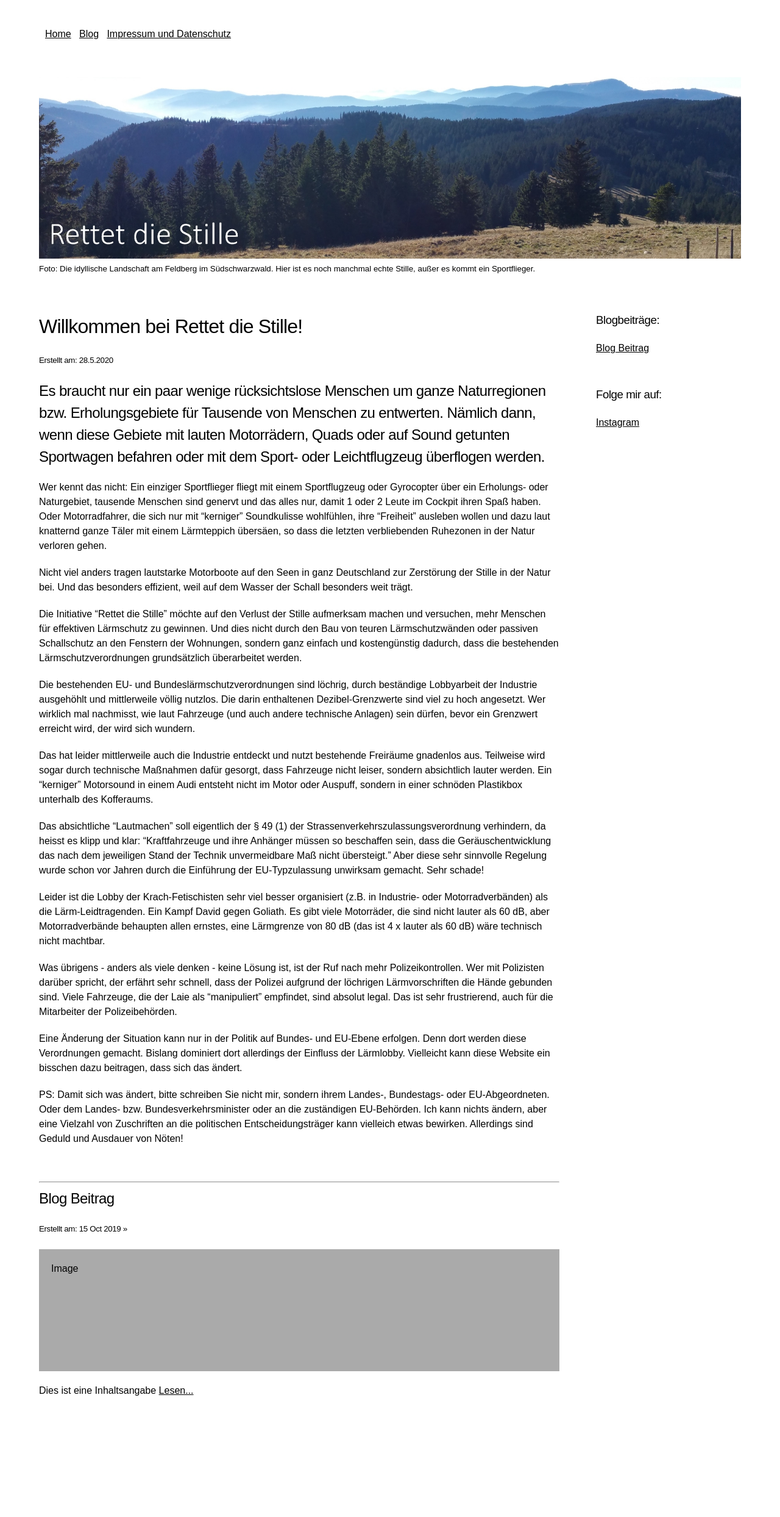
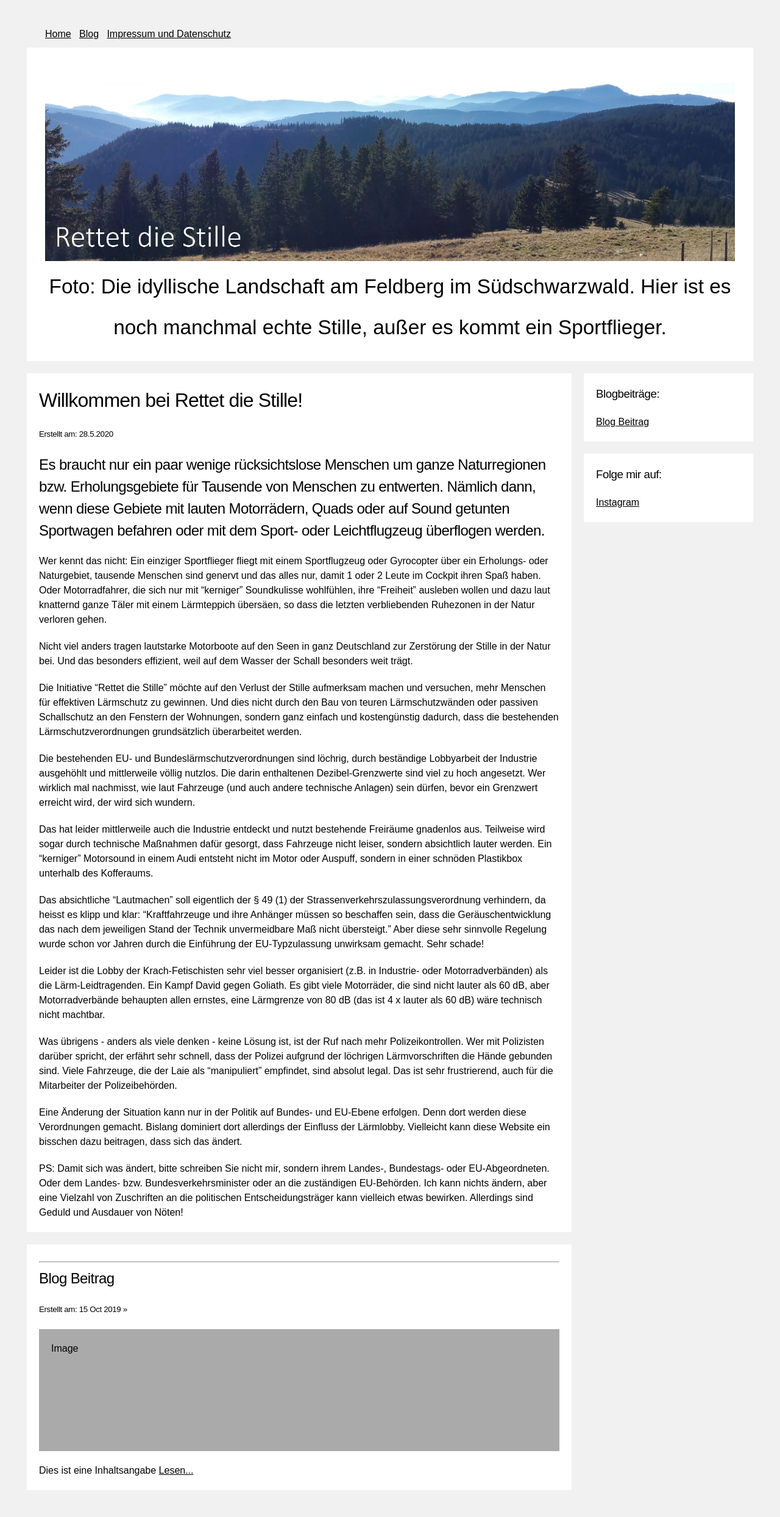
Before and after one commit to rettet-die-stille/rettet-die-stille.github.io, a Jekyll site: the page built from index.md, in a window 1280 px wide. Shown: the whole page at 61% size. Built offline with Jekyll 4.4.1, drawn with Linux system fonts in a browser that asks for light colours; our own code applies the rules of GitHub Pages for plain Markdown files; before the commit the page ends 2346 px from its top, so only the background shows below that.

Commit message:
Update defaultmodern.html

```diff
--- a/_layouts/defaultmodern.html
+++ b/_layouts/defaultmodern.html
@@ -16,12 +16,14 @@ layout: default
 body {
   font-family: Arial;
   padding: 20px;
-      background:white;
+  background: #f1f1f1;
 }
 
 /* Header/Blog Title */
 .header2 {
-      padding: 20px;
+  padding: 30px;
+  font-size: 40px;
+  text-align: center;
   background: white;
 }
 
@@ -49,10 +51,7 @@ layout: default
 /* Add a card effect for articles */
 .card {
    background-color: white;
-       padding-left: 20px;
-       padding-right: 20px;
-       padding-top: 20px;
-       padding-bottom: 10px;
+   padding: 20px;
    margin-top: 20px;
 }
 
```
Lines whose indentation alone changed are shown as unchanged.
